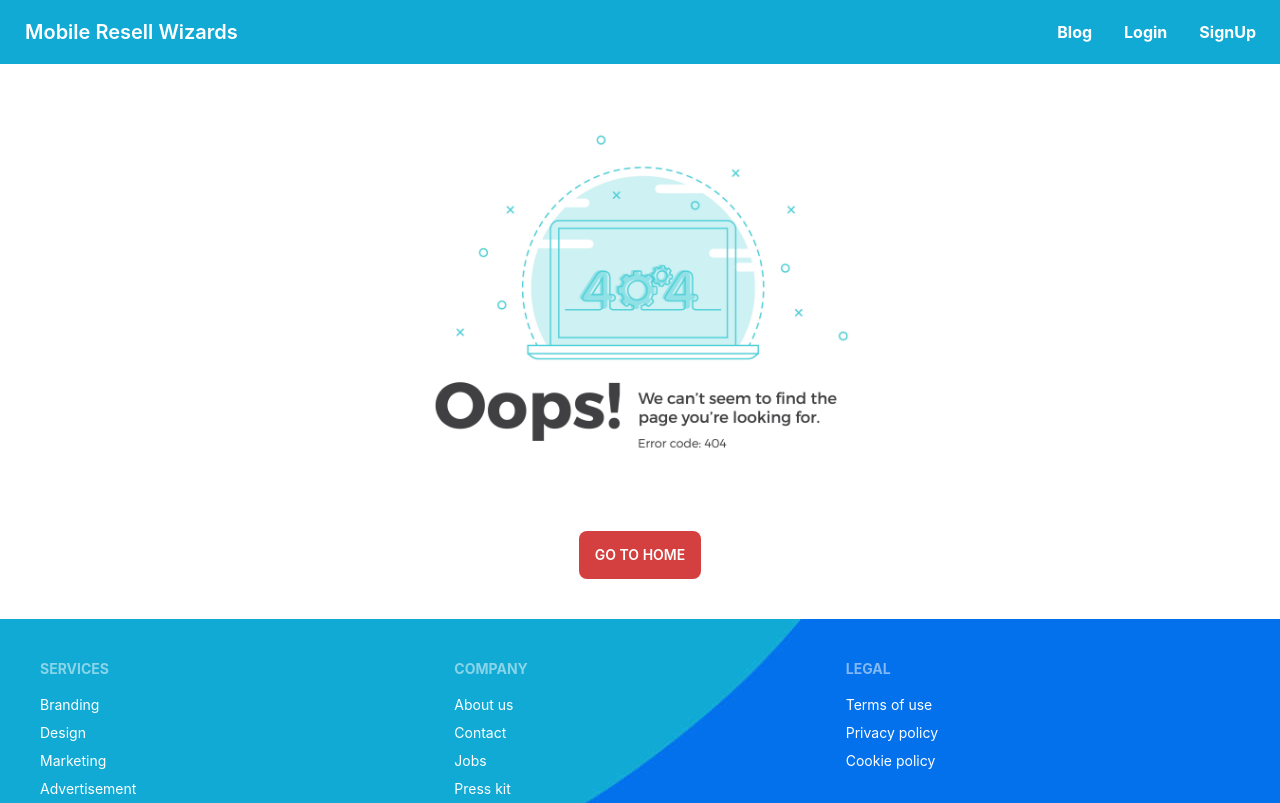
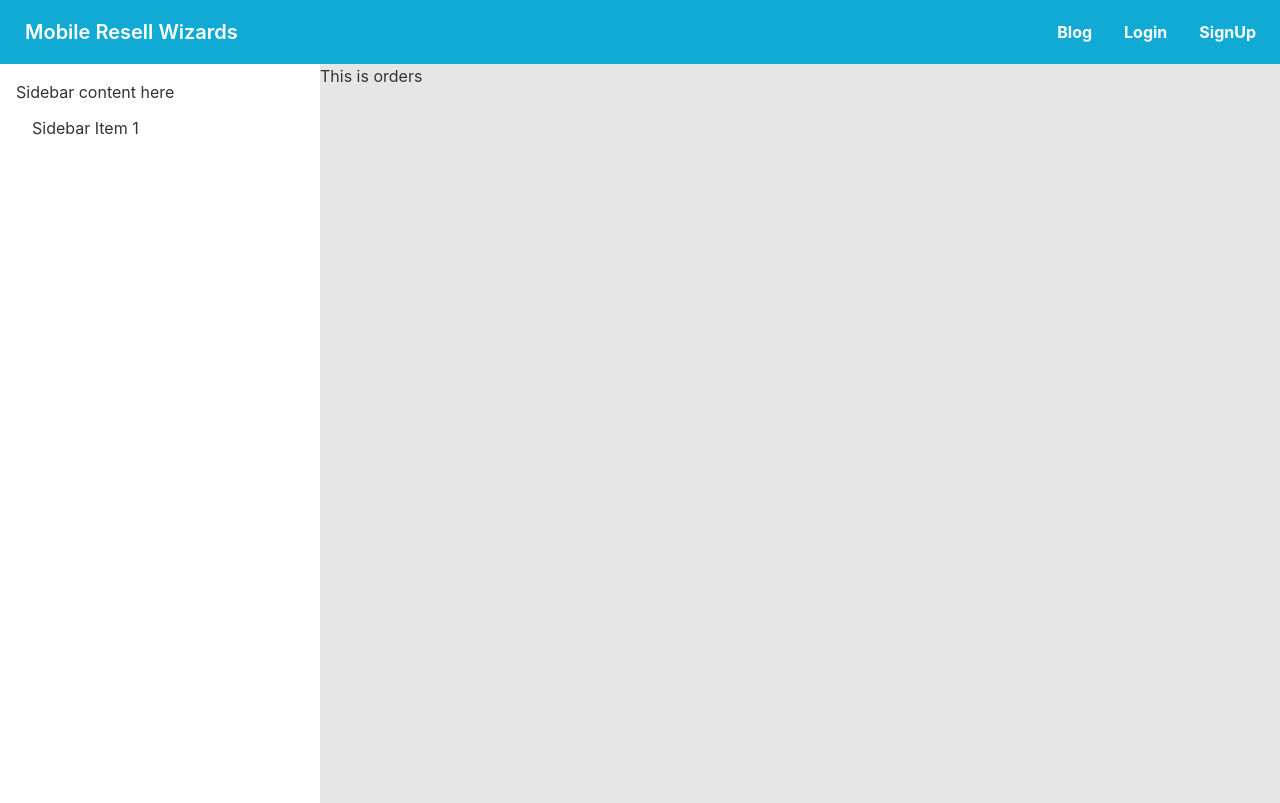
Before and after one commit to FarhanZizz/mobile-resell-wizards-client, a React (Create React App) app: page /dashboard in a window 1280 px wide. Shown: the top 803 px of the page. Built offline with nearby package versions, Linux system fonts and the light colour scheme; no server answers.

Commit message:
added dashboard layout

```diff
--- a/src/Components/Navbar.js
+++ b/src/Components/Navbar.js
@@ -34,14 +34,12 @@ const Navbar = () => {
                         <label tabIndex={0} className="btn btn-ghost lg:hidden">
                             <svg xmlns="http://www.w3.org/2000/svg" className="h-5 w-5" fill="none" viewBox="0 0 24 24" stroke="currentColor"><path strokeLinecap="round" strokeLinejoin="round" strokeWidth="2" d="M4 6h16M4 12h8m-8 6h16" /></svg>
                         </label>
-                        <ul tabIndex={0} className="menu menu-compact dropdown-content mt-3 p-2 shadow bg-base-100 rounded-box w-52 text-black">
 
-                            {
-                                menuItems
-                            }
-                        </ul>
                     </div>
                     <Link to='/' className="btn btn-ghost normal-case text-xl">Mobile Resell Wizards</Link>
+                    <label htmlFor="dashboard-drawer" tabIndex={2} className="btn btn-ghost lg:hidden">
+                        <svg xmlns="http://www.w3.org/2000/svg" className="h-5 w-5" fill="none" viewBox="0 0 24 24" stroke="currentColor"><path strokeLinecap="round" strokeLinejoin="round" strokeWidth="2" d="M4 6h16M4 12h8m-8 6h16" /></svg>
+                    </label>
                 </div>
                 <div className="navbar-end hidden lg:flex">
                     <ul className="menu menu-horizontal p-0">
@@ -50,6 +48,9 @@ const Navbar = () => {
                             menuItems
                         }
                     </ul>
+                    <label htmlFor="dashboard-drawer" tabIndex={3} className="btn btn-ghost lg:hidden">
+                        <svg xmlns="http://www.w3.org/2000/svg" className="h-5 w-5" fill="none" viewBox="0 0 24 24" stroke="currentColor"><path strokeLinecap="round" strokeLinejoin="round" strokeWidth="2" d="M4 6h16M4 12h8m-8 6h16" /></svg>
+                    </label>
                 </div>
             </div>
         </div>
--- /dev/null
+++ b/src/Pages/Dashboard.js
@@ -0,0 +1,24 @@
+import React from 'react';
+import { Link, Outlet } from 'react-router-dom';
+
+const Dashboard = () => {
+    return (
+        <div className="drawer drawer-mobile">
+            <input id="dashboard-drawer" type="checkbox" className="drawer-toggle" />
+            <div className="drawer-content  bg-base-200">
+                <Outlet></Outlet>
+            </div>
+            <div className="drawer-side">
+                <label htmlFor="dashboard-drawer" className="drawer-overlay"></label>
+                <ul className="menu p-4 w-80 bg-base-100 text-base-content">
+                    Sidebar content here
+                    <li><Link to='/dashboard/sellers'>Sidebar Item 1</Link></li>
+
+                </ul>
+
+            </div>
+        </div>
+    );
+};
+
+export default Dashboard;
--- a/src/Pages/Login.js
+++ b/src/Pages/Login.js
@@ -66,7 +66,7 @@ const Login = () => {
         <div className="card bg-base-100 shadow-xl my-20 lg:w-2/5 w-5/6 mx-auto">
             <div className="items-center text-center p-10">
                 <h1 className="mb-5 text-3xl font-semibold">Login To Your Account!</h1>
-                <button onClick={HandleGoogleSignIn} className="btn btn-primary text-white hover:bg-[#d44040] w-3/4 mx-auto my-4"><BsGoogle className='mr-2'></BsGoogle>SignUp With Google</button>
+                <button onClick={HandleGoogleSignIn} className="btn btn-primary text-white hover:bg-[#d44040] w-3/4 mx-auto my-4"><BsGoogle className='mr-2'></BsGoogle>Log in With Google</button>
                 <div className="divider">OR</div>
                 <form onSubmit={handleLoginSubmit}>
                     <div className="form-control">
--- /dev/null
+++ b/src/Pages/MyOrders.js
@@ -0,0 +1,11 @@
+import React from 'react';
+
+const MyOrders = () => {
+    return (
+        <div>
+            This is orders
+        </div>
+    );
+};
+
+export default MyOrders;
```
Also changed, not shown: src/App.js (+16 -0 lines).
